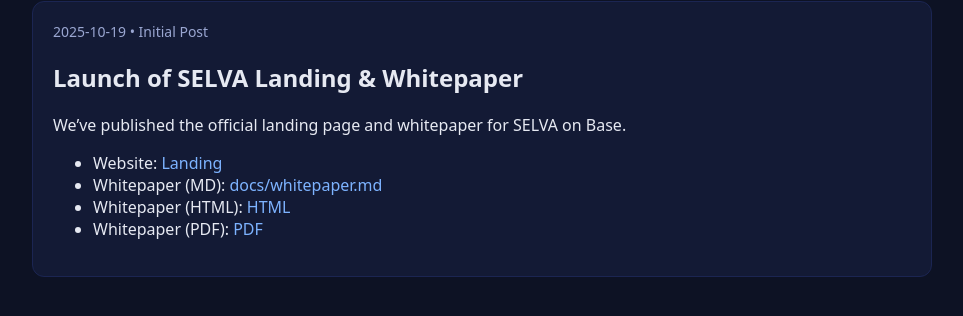
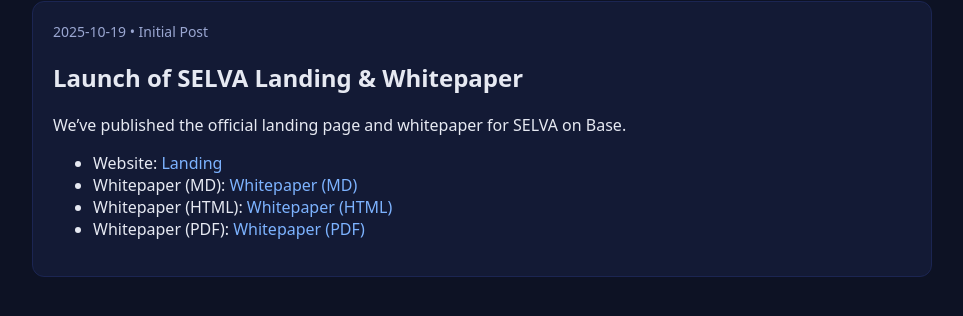
Before and after one commit to davidaugustoribeirobrazil/selva.github.io, a website: page docs/announcements.html in a window 1280 px wide. Shown: the part 98-414 px from the top of the page, without its empty margins (158-1121 px from the left). Drawn offline with Linux system fonts and the light colour scheme.

Commit message:
fix: correct whitepaper links on announcements page

```diff
--- a/docs/announcements.html
+++ b/docs/announcements.html
@@ -25,9 +25,9 @@
       <p>We’ve published the official landing page and whitepaper for SELVA on Base.</p>
       <ul>
         <li>Website: <a href="https://davidaugustoribeirobrazil.github.io/selva.github.io/" target="_blank" rel="noopener">Landing</a></li>
-        <li>Whitepaper (MD): <a href="/selva.github.io/docs/whitepaper.md" target="_blank" rel="noopener">docs/whitepaper.md</a></li>
-        <li>Whitepaper (HTML): <a href="/selva.github.io/docs/SELVA_Whitepaper_v1_noAppendix.html" target="_blank" rel="noopener">HTML</a></li>
-        <li>Whitepaper (PDF): <a href="/selva.github.io/docs/SELVA_Whitepaper_v1_noAppendix.pdf" target="_blank" rel="noopener">PDF</a></li>
+        <li>Whitepaper (MD): <a href="/selva.github.io/whitepaper.md" target="_blank" rel="noopener">Whitepaper (MD)</a>
+        <li>Whitepaper (HTML): <a href="/selva.github.io/SELVA_Whitepaper_v1_noAppendix.html" target="_blank" rel="noopener">Whitepaper (HTML)</a>
+        <li>Whitepaper (PDF): <a href="/selva.github.io/SELVA_Whitepaper_v1_noAppendix.pdf" target="_blank" rel="noopener">Whitepaper (PDF)</a>
       </ul>
     </div>
 
```
